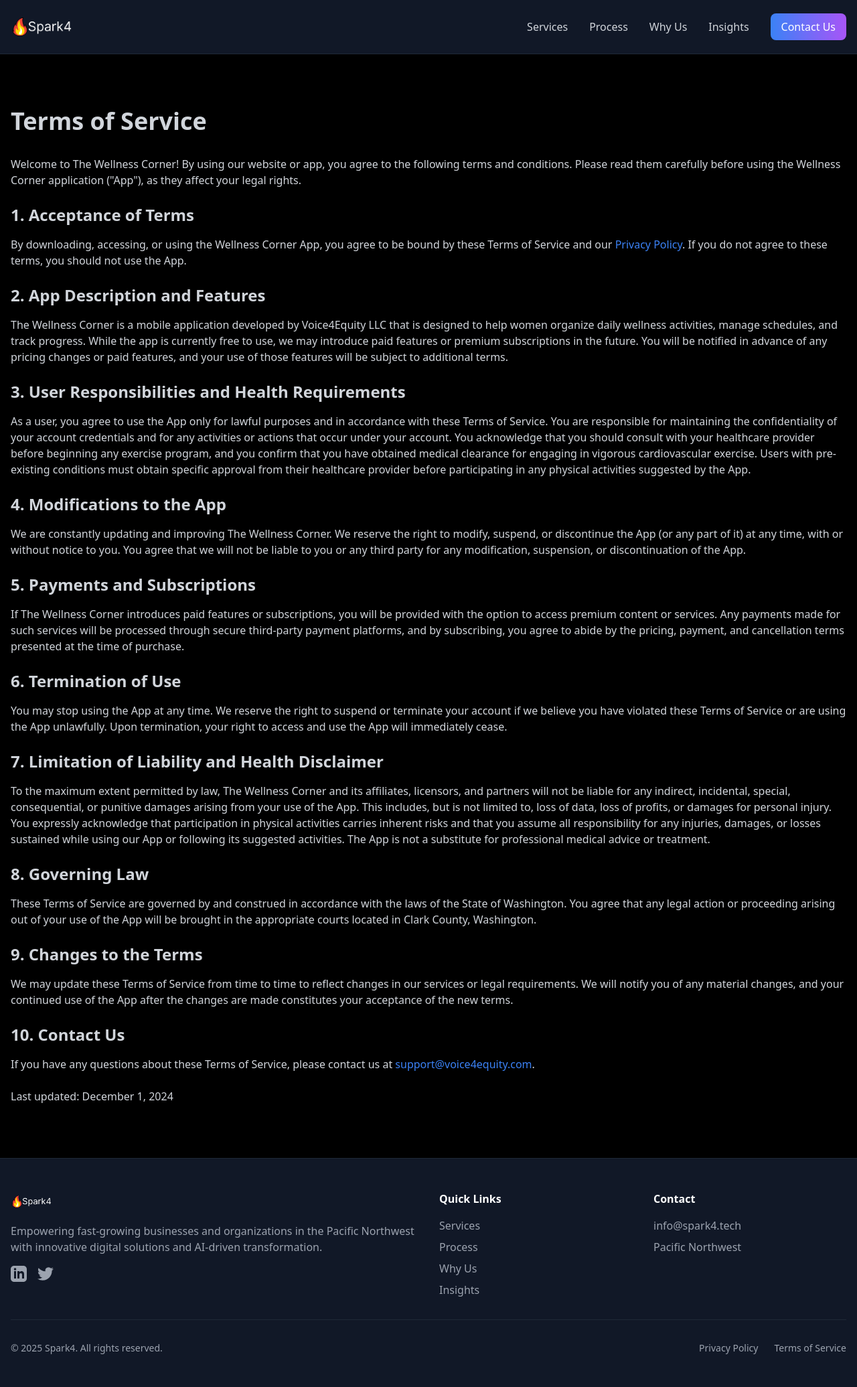
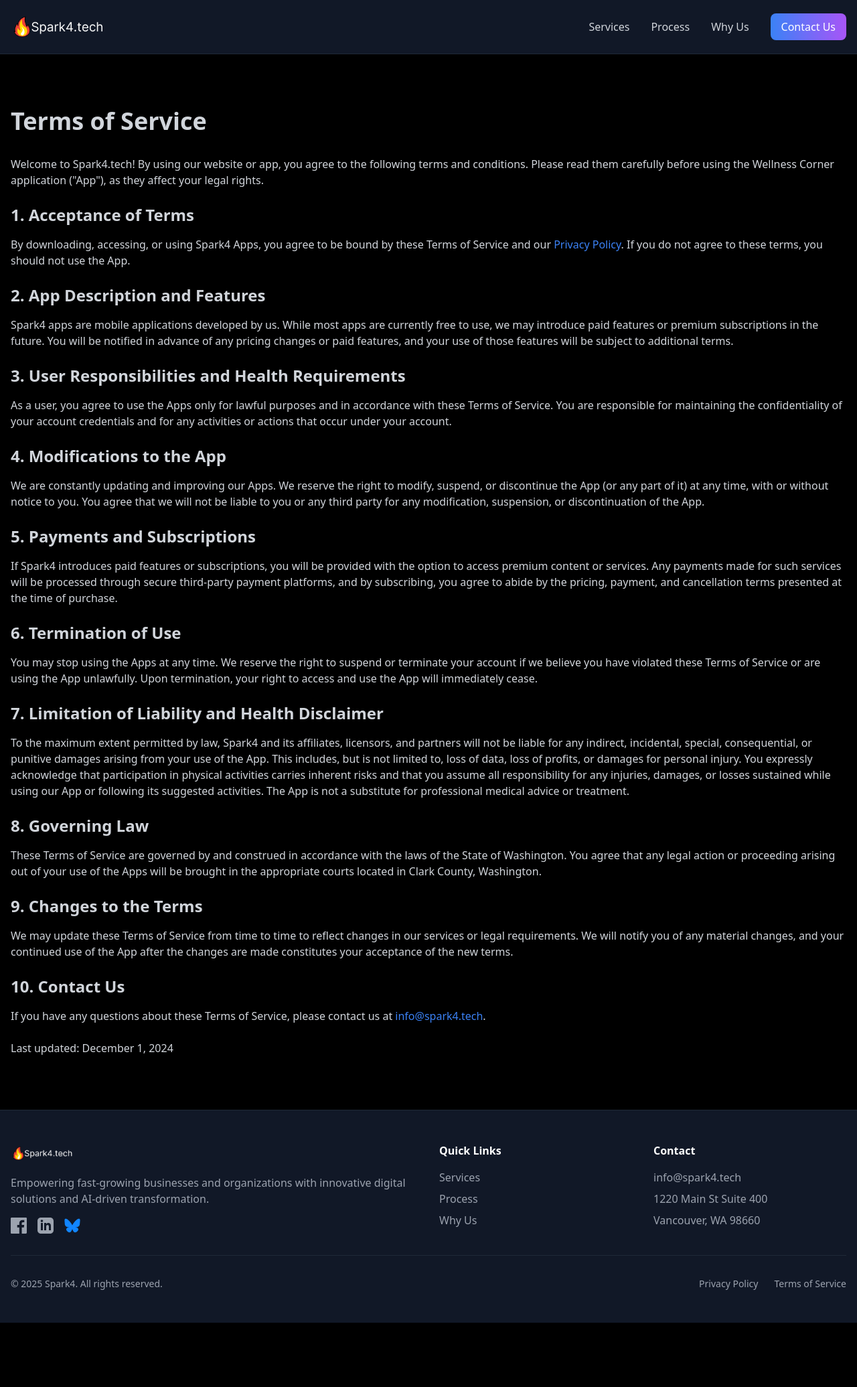
Before and after one commit to Spark4Tech/spark4_website, a Flask app: page /terms-of-service in a window 1280 px wide. Shown: the whole page at 67% size. After the commit the page ends 1975 px from the top, so only its background shows below. Run offline with Flask 3, Linux system fonts and the light colour scheme; some libraries are stand-ins or nearby versions.

Commit message:
Update content for initial publish

```diff
--- a/app/forms.py
+++ b/app/forms.py
@@ -22,7 +22,7 @@
         Length(min=0, max=1000, message="Message must be less than 1000 characters")
     ])
 
-    submit = SubmitField('Get on the List!')
+    submit = SubmitField('Connect with us')
 
     def validate_name(self, field):
         # Check for any numbers or special characters except hyphen and apostrophe
--- a/app/templates/base.html
+++ b/app/templates/base.html
@@ -41,8 +41,8 @@
                    class="text-gray-300 hover:text-blue-400 transition-colors duration-200">Process</a>
                 <a href="{{ url_for('main.index') }}#why-us"
                    class="text-gray-300 hover:text-blue-400 transition-colors duration-200">Why Us</a>
-                <a href="{{ url_for('blog.index') }}"
-                   class="text-gray-300 hover:text-blue-400 transition-colors duration-200">Insights</a>
+                <!-- <a href="{{ url_for('blog.index') }}"
+                   class="text-gray-300 hover:text-blue-400 transition-colors duration-200">Insights</a> -->
                 <a href="{{ url_for('main.index') }}#contact"
                    class="bg-gradient-to-r from-blue-500 to-purple-500 text-white px-4 py-2 rounded-lg hover:from-blue-600 hover:to-purple-600 transition duration-200">
                     Contact Us
@@ -66,8 +66,8 @@
                    class="block text-gray-300 hover:text-blue-400 py-2">Process</a>
                 <a href="{{ url_for('main.index') }}#why-us"
                    class="block text-gray-300 hover:text-blue-400 py-2">Why Us</a>
-                <a href="{{ url_for('blog.index') }}"
-                   class="block text-gray-300 hover:text-blue-400 py-2">Insights</a>
+                <!-- <a href="{{ url_for('blog.index') }}"
+                   class="block text-gray-300 hover:text-blue-400 py-2">Insights</a> -->
                 <a href="{{ url_for('main.index') }}#contact"
                    class="block bg-gradient-to-r from-blue-500 to-purple-500 text-white px-4 py-2 rounded-lg text-center">
                     Contact Us
@@ -90,19 +90,29 @@
                 <div class="col-span-1 md:col-span-2">
                     <img src="{{ url_for('static', filename='logo.png') }}" alt="Spark4" class="h-8 mb-4">
                     <p class="text-gray-400 mb-4">
-                        Empowering fast-growing businesses and organizations in the Pacific Northwest with innovative digital solutions and AI-driven transformation.
+                        Empowering fast-growing businesses and organizations with innovative digital solutions and AI-driven transformation.
                     </p>
                     <div class="flex space-x-4">
+                        <a href="https://www.facebook.com/profile.php?id=61573036424962" target="_blank" rel="noopener" class="text-gray-400 hover:text-blue-400">
+                            <span class="sr-only">Facebook</span>
+                            <svg class="h-6 w-6" fill="currentColor" viewBox="0 0 24 24">
+                                <path d="M22.675 0h-21.35C.597 0 0 .598 0 1.337v21.326C0 23.403.597 24
+                                         1.325 24H12.82v-9.294H9.692v-3.62h3.128V8.413c0-3.1 1.893-4.788
+                                         4.658-4.788 1.325 0 2.463.099 2.794.143v3.24l-1.918.001c-1.505 0-1.798.715-1.798
+                                         1.764v2.31h3.595l-.467 3.62h-3.128V24h6.127c.73 0 1.325-.597
+                                         1.325-1.337V1.337C24 .598 23.403 0 22.675 0z"/>
+                            </svg>
+                        </a>
                         <a href="https://linkedin.com" target="_blank" rel="noopener" class="text-gray-400 hover:text-blue-400">
                             <span class="sr-only">LinkedIn</span>
                             <svg class="h-6 w-6" fill="currentColor" viewBox="0 0 24 24">
                                 <path d="M19 0h-14c-2.761 0-5 2.239-5 5v14c0 2.761 2.239 5 5 5h14c2.762 0 5-2.239 5-5v-14c0-2.761-2.238-5-5-5zm-11 19h-3v-11h3v11zm-1.5-12.268c-.966 0-1.75-.79-1.75-1.764s.784-1.764 1.75-1.764 1.75.79 1.75 1.764-.783 1.764-1.75 1.764zm13.5 12.268h-3v-5.604c0-3.368-4-3.113-4 0v5.604h-3v-11h3v1.765c1.396-2.586 7-2.777 7 2.476v6.759z"/>
                             </svg>
                         </a>
-                        <a href="https://twitter.com" target="_blank" rel="noopener" class="text-gray-400 hover:text-blue-400">
-                            <span class="sr-only">Twitter</span>
-                            <svg class="h-6 w-6" fill="currentColor" viewBox="0 0 24 24">
-                                <path d="M23.953 4.57a10 10 0 01-2.825.775 4.958 4.958 0 002.163-2.723c-.951.555-2.005.959-3.127 1.184a4.92 4.92 0 00-8.384 4.482C7.69 8.095 4.067 6.13 1.64 3.162a4.822 4.822 0 00-.666 2.475c0 1.71.87 3.213 2.188 4.096a4.904 4.904 0 01-2.228-.616v.06a4.923 4.923 0 003.946 4.827 4.996 4.996 0 01-2.212.085 4.936 4.936 0 004.604 3.417 9.867 9.867 0 01-6.102 2.105c-.39 0-.779-.023-1.17-.067a13.995 13.995 0 007.557 2.209c9.053 0 13.998-7.496 13.998-13.985 0-.21 0-.42-.015-.63A9.935 9.935 0 0024 4.59z"/>
+                        <a href="https://bsky.app/profile/getaspark4.bsky.social" target="_blank" rel="noopener" class="text-gray-400 hover:text-blue-400">
+                            <span class="sr-only">Bluesky</span>
+                            <svg class="h-6 w-6" fill="currentColor" viewBox="0 0 600 530">
+                                <path xmlns="http://www.w3.org/2000/svg" d="m135.72 44.03c66.496 49.921 138.02 151.14 164.28 205.46 26.262-54.316 97.782-155.54 164.28-205.46 47.98-36.021 125.72-63.892 125.72 24.795 0 17.712-10.155 148.79-16.111 170.07-20.703 73.984-96.144 92.854-163.25 81.433 117.3 19.964 147.14 86.092 82.697 152.22-122.39 125.59-175.91-31.511-189.63-71.766-2.514-7.3797-3.6904-10.832-3.7077-7.8964-0.0174-2.9357-1.1937 0.51669-3.7077 7.8964-13.714 40.255-67.233 197.36-189.63 71.766-64.444-66.128-34.605-132.26 82.697-152.22-67.108 11.421-142.55-7.4491-163.25-81.433-5.9562-21.282-16.111-152.36-16.111-170.07 0-88.687 77.742-60.816 125.72-24.795z" fill="#1185fe"/>
                             </svg>
                         </a>
                     </div>
@@ -115,7 +125,7 @@
                         <li><a href="{{ url_for('main.index') }}#services" class="text-gray-400 hover:text-blue-400">Services</a></li>
                         <li><a href="{{ url_for('main.index') }}#process" class="text-gray-400 hover:text-blue-400">Process</a></li>
                         <li><a href="{{ url_for('main.index') }}#why-us" class="text-gray-400 hover:text-blue-400">Why Us</a></li>
-                        <li><a href="{{ url_for('blog.index') }}" class="text-gray-400 hover:text-blue-400">Insights</a></li>
+                        <!-- <li><a href="{{ url_for('blog.index') }}" class="text-gray-400 hover:text-blue-400">Insights</a></li> -->
                     </ul>
                 </div>
 
@@ -128,7 +138,8 @@
                                 info@spark4.tech
                             </a>
                         </li>
-                        <li>Pacific Northwest</li>
+                        <li>1220 Main St Suite 400</li>
+                        <li>Vancouver, WA 98660</li>
                     </ul>
                 </div>
             </div>
--- a/app/templates/terms_of_service.html
+++ b/app/templates/terms_of_service.html
@@ -8,55 +8,55 @@
 
         <!-- Introduction -->
         <p class="mb-6">
-            Welcome to The Wellness Corner! By using our website or app, you agree to the following terms and conditions. Please read them carefully before using the Wellness Corner application ("App"), as they affect your legal rights.
+            Welcome to Spark4.tech! By using our website or app, you agree to the following terms and conditions. Please read them carefully before using the Wellness Corner application ("App"), as they affect your legal rights.
         </p>
 
         <!-- Section 1: Acceptance of Terms -->
         <h2 class="text-2xl font-bold mb-4">1. Acceptance of Terms</h2>
         <p class="mb-6">
-            By downloading, accessing, or using the Wellness Corner App, you agree to be bound by these Terms of Service and our <a href="{{ url_for('main.privacy_policy') }}" class="text-blue-500 hover:underline">Privacy Policy</a>. If you do not agree to these terms, you should not use the App.
+            By downloading, accessing, or using Spark4 Apps, you agree to be bound by these Terms of Service and our <a href="{{ url_for('main.privacy_policy') }}" class="text-blue-500 hover:underline">Privacy Policy</a>. If you do not agree to these terms, you should not use the App.
         </p>
 
         <!-- Section 2: App Description and Features -->
         <h2 class="text-2xl font-bold mb-4">2. App Description and Features</h2>
         <p class="mb-6">
-            The Wellness Corner is a mobile application developed by Voice4Equity LLC that is designed to help women organize daily wellness activities, manage schedules, and track progress. While the app is currently free to use, we may introduce paid features or premium subscriptions in the future. You will be notified in advance of any pricing changes or paid features, and your use of those features will be subject to additional terms.
+            Spark4 apps are mobile applications developed by us. While most apps are currently free to use, we may introduce paid features or premium subscriptions in the future. You will be notified in advance of any pricing changes or paid features, and your use of those features will be subject to additional terms.
         </p>
 
         <!-- Section 3: User Responsibilities and Health Requirements -->
         <h2 class="text-2xl font-bold mb-4">3. User Responsibilities and Health Requirements</h2>
         <p class="mb-6">
-            As a user, you agree to use the App only for lawful purposes and in accordance with these Terms of Service. You are responsible for maintaining the confidentiality of your account credentials and for any activities or actions that occur under your account. You acknowledge that you should consult with your healthcare provider before beginning any exercise program, and you confirm that you have obtained medical clearance for engaging in vigorous cardiovascular exercise. Users with pre-existing conditions must obtain specific approval from their healthcare provider before participating in any physical activities suggested by the App.
+            As a user, you agree to use the Apps only for lawful purposes and in accordance with these Terms of Service. You are responsible for maintaining the confidentiality of your account credentials and for any activities or actions that occur under your account.
         </p>
 
         <!-- Section 4: Modifications to the App -->
         <h2 class="text-2xl font-bold mb-4">4. Modifications to the App</h2>
         <p class="mb-6">
-            We are constantly updating and improving The Wellness Corner. We reserve the right to modify, suspend, or discontinue the App (or any part of it) at any time, with or without notice to you. You agree that we will not be liable to you or any third party for any modification, suspension, or discontinuation of the App.
+            We are constantly updating and improving our Apps. We reserve the right to modify, suspend, or discontinue the App (or any part of it) at any time, with or without notice to you. You agree that we will not be liable to you or any third party for any modification, suspension, or discontinuation of the App.
         </p>
 
         <!-- Section 5: Payments and Subscriptions -->
         <h2 class="text-2xl font-bold mb-4">5. Payments and Subscriptions</h2>
         <p class="mb-6">
-            If The Wellness Corner introduces paid features or subscriptions, you will be provided with the option to access premium content or services. Any payments made for such services will be processed through secure third-party payment platforms, and by subscribing, you agree to abide by the pricing, payment, and cancellation terms presented at the time of purchase.
+            If Spark4 introduces paid features or subscriptions, you will be provided with the option to access premium content or services. Any payments made for such services will be processed through secure third-party payment platforms, and by subscribing, you agree to abide by the pricing, payment, and cancellation terms presented at the time of purchase.
         </p>
 
         <!-- Section 6: Termination of Use -->
         <h2 class="text-2xl font-bold mb-4">6. Termination of Use</h2>
         <p class="mb-6">
-            You may stop using the App at any time. We reserve the right to suspend or terminate your account if we believe you have violated these Terms of Service or are using the App unlawfully. Upon termination, your right to access and use the App will immediately cease.
+            You may stop using the Apps at any time. We reserve the right to suspend or terminate your account if we believe you have violated these Terms of Service or are using the App unlawfully. Upon termination, your right to access and use the App will immediately cease.
         </p>
 
         <!-- Section 7: Limitation of Liability and Health Disclaimer -->
         <h2 class="text-2xl font-bold mb-4">7. Limitation of Liability and Health Disclaimer</h2>
         <p class="mb-6">
-            To the maximum extent permitted by law, The Wellness Corner and its affiliates, licensors, and partners will not be liable for any indirect, incidental, special, consequential, or punitive damages arising from your use of the App. This includes, but is not limited to, loss of data, loss of profits, or damages for personal injury. You expressly acknowledge that participation in physical activities carries inherent risks and that you assume all responsibility for any injuries, damages, or losses sustained while using our App or following its suggested activities. The App is not a substitute for professional medical advice or treatment.
+            To the maximum extent permitted by law, Spark4 and its affiliates, licensors, and partners will not be liable for any indirect, incidental, special, consequential, or punitive damages arising from your use of the App. This includes, but is not limited to, loss of data, loss of profits, or damages for personal injury. You expressly acknowledge that participation in physical activities carries inherent risks and that you assume all responsibility for any injuries, damages, or losses sustained while using our App or following its suggested activities. The App is not a substitute for professional medical advice or treatment.
         </p>
 
         <!-- Section 8: Governing Law -->
         <h2 class="text-2xl font-bold mb-4">8. Governing Law</h2>
         <p class="mb-6">
-            These Terms of Service are governed by and construed in accordance with the laws of the State of Washington. You agree that any legal action or proceeding arising out of your use of the App will be brought in the appropriate courts located in Clark County, Washington.
+            These Terms of Service are governed by and construed in accordance with the laws of the State of Washington. You agree that any legal action or proceeding arising out of your use of the Apps will be brought in the appropriate courts located in Clark County, Washington.
         </p>
 
         <!-- Section 9: Changes to the Terms -->
@@ -68,7 +68,7 @@
         <!-- Section 10: Contact Us -->
         <h2 class="text-2xl font-bold mb-4">10. Contact Us</h2>
         <p class="mb-6">
-            If you have any questions about these Terms of Service, please contact us at <a href="mailto:support@voice4equity.com" class="text-blue-500 hover:underline">support@voice4equity.com</a>.
+            If you have any questions about these Terms of Service, please contact us at <a href="mailto:info@spark4.tech" class="text-blue-500 hover:underline">info@spark4.tech</a>.
         </p>
 
         <p class="mt-6">
```
Also changed, not shown: app/templates/privacy_policy.html (+5 -6 lines), app/static/logo.png, app/static/logo_short.png (added).
